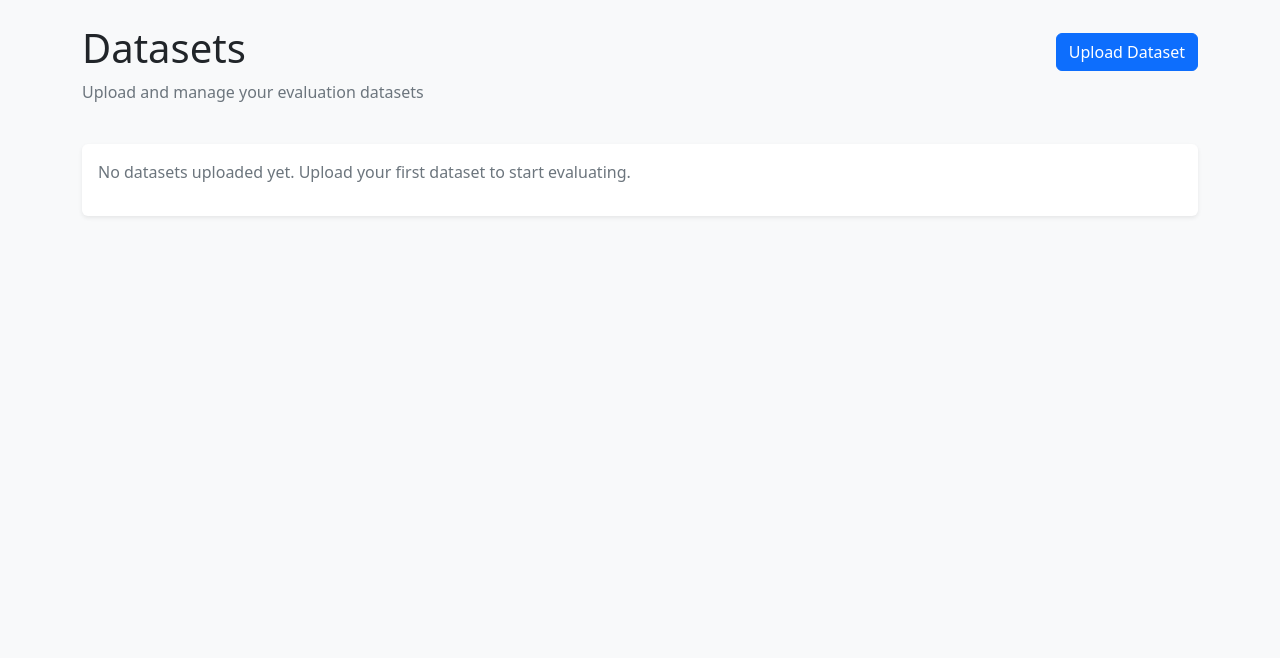
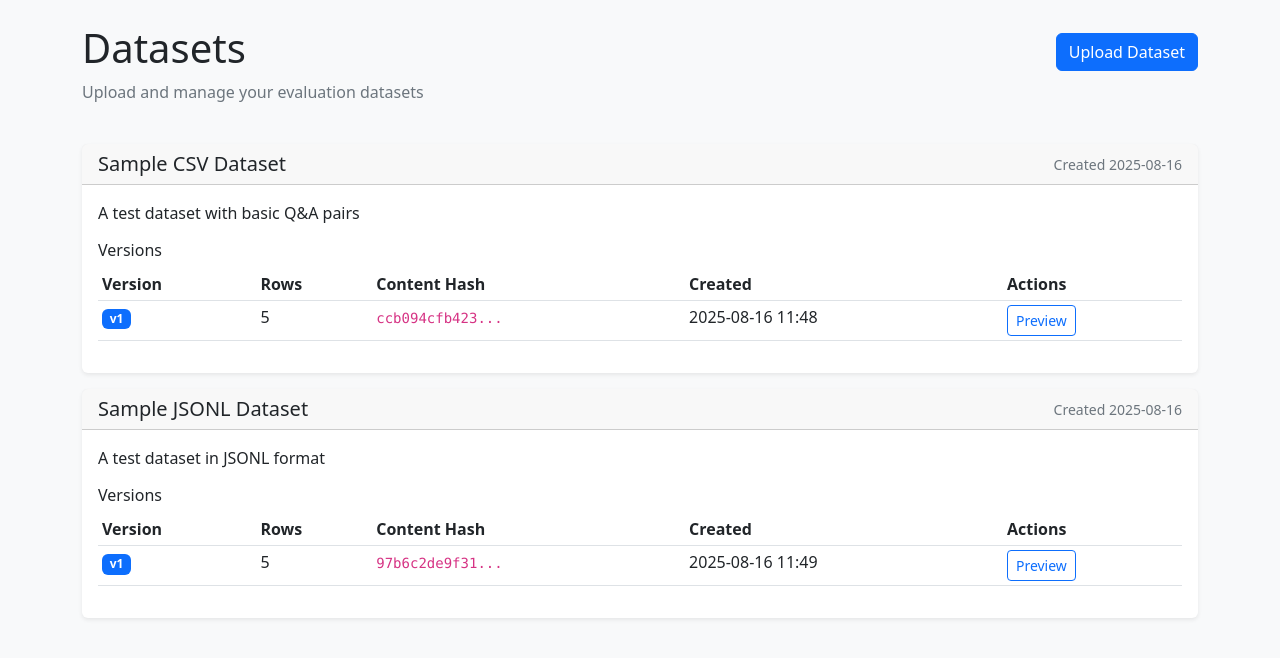
Before and after one commit to ravediamond/simple-eval, a FastAPI app: page /datasets in a window 1280 px wide. Shown: the part 56-714 px from the top of the page. Run offline with FastAPI, Linux system fonts and the light colour scheme; some libraries are stand-ins or nearby versions.

Commit message:
feat: added dataset

```diff
--- a/app/database.py
+++ b/app/database.py
@@ -27,4 +27,6 @@ def get_db():
 def init_db():
     """Initialize the database and create tables"""
     os.makedirs("data", exist_ok=True)
+    # Import models to ensure they're registered
+    from app.models import Dataset, DatasetVersion
     Base.metadata.create_all(bind=engine)
--- a/app/main.py
+++ b/app/main.py
@@ -1,11 +1,15 @@
 import os
-from fastapi import FastAPI, Request
+import json
+from fastapi import FastAPI, Request, Depends, UploadFile, File, Form, HTTPException
 from fastapi.templating import Jinja2Templates
 from fastapi.staticfiles import StaticFiles
-from fastapi.responses import HTMLResponse
+from fastapi.responses import HTMLResponse, JSONResponse, RedirectResponse
+from sqlalchemy.orm import Session
 from dotenv import load_dotenv
 
-from app.database import init_db
+from app.database import init_db, get_db
+from app.models import Dataset, DatasetVersion
+from app.dataset_utils import DatasetProcessor
 
 load_dotenv()
 
@@ -38,9 +42,117 @@ async def agents(request: Request):
     return templates.TemplateResponse("agents.html", {"request": request})
 
 @app.get("/datasets", response_class=HTMLResponse)
-async def datasets(request: Request):
+async def datasets(request: Request, db: Session = Depends(get_db)):
     """Datasets page"""
-    return templates.TemplateResponse("datasets.html", {"request": request})
+    datasets = db.query(Dataset).all()
+    return templates.TemplateResponse("datasets.html", {
+        "request": request,
+        "datasets": datasets
+    })
+
+@app.get("/datasets/upload", response_class=HTMLResponse)
+async def upload_dataset_form(request: Request):
+    """Upload dataset form"""
+    return templates.TemplateResponse("upload_dataset.html", {"request": request})
+
+@app.post("/datasets/upload")
+async def upload_dataset(
+    request: Request,
+    name: str = Form(...),
+    description: str = Form(""),
+    file: UploadFile = File(...),
+    db: Session = Depends(get_db)
+):
+    """Handle dataset upload"""
+    # Read file content
+    try:
+        content = await file.read()
+        content_str = content.decode('utf-8')
+    except Exception as e:
+        return templates.TemplateResponse("upload_dataset.html", {
+            "request": request,
+            "error": f"Error reading file: {str(e)}"
+        })
+
+    # Process file
+    rows, errors = DatasetProcessor.process_file(content_str, file.filename)
+
+    # Check for duplicate IDs
+    if rows:
+        duplicate_errors = DatasetProcessor.check_duplicate_ids(rows)
+        errors.extend(duplicate_errors)
+
+    # If there are errors, show preview with errors
+    if errors:
+        return templates.TemplateResponse("upload_dataset.html", {
+            "request": request,
+            "errors": errors,
+            "preview_rows": rows[:10] if rows else [],
+            "total_rows": len(rows),
+            "name": name,
+            "description": description
+        })
+
+    # Create dataset and version
+    try:
+        # Create dataset
+        dataset = Dataset(name=name, description=description)
+        db.add(dataset)
+        db.flush()  # Get the ID
+
+        # Save normalized data
+        file_path = DatasetProcessor.save_normalized_data(rows, dataset.id, 1)
+
+        # Create dataset version
+        content_hash = DatasetVersion.generate_content_hash(rows)
+        version = DatasetVersion(
+            dataset_id=dataset.id,
+            version_number=1,
+            notes="Initial version",
+            row_count=len(rows),
+            content_hash=content_hash,
+            file_path=file_path
+        )
+        db.add(version)
+        db.commit()
+
+        return RedirectResponse(url="/datasets", status_code=302)
+
+    except Exception as e:
+        db.rollback()
+        return templates.TemplateResponse("upload_dataset.html", {
+            "request": request,
+            "error": f"Error saving dataset: {str(e)}"
+        })
+
+@app.get("/datasets/{dataset_id}/versions/{version_id}/preview")
+async def preview_dataset(dataset_id: int, version_id: int, db: Session = Depends(get_db)):
+    """Get preview of dataset version"""
+    version = db.query(DatasetVersion).filter(
+        DatasetVersion.dataset_id == dataset_id,
+        DatasetVersion.id == version_id
+    ).first()
+
+    if not version:
+        raise HTTPException(status_code=404, detail="Dataset version not found")
+
+    # Read first 10 rows from file
+    try:
+        rows = []
+        with open(version.file_path, 'r', encoding='utf-8') as f:
+            for i, line in enumerate(f):
+                if i >= 10:
+                    break
+                rows.append(json.loads(line))
+
+        return JSONResponse({
+            "rows": rows,
+            "total_rows": version.row_count,
+            "content_hash": version.content_hash
+        })
+
+    except Exception as e:
+        raise HTTPException(status_code=500, detail=f"Error reading dataset: {str(e)}")
 
 @app.get("/runs", response_class=HTMLResponse)
 async def runs(request: Request):
--- a/templates/datasets.html
+++ b/templates/datasets.html
@@ -7,19 +7,157 @@
     <div class="col-12">
         <div class="d-flex justify-content-between align-items-center">
             <h1>Datasets</h1>
-            <button class="btn btn-primary">Upload Dataset</button>
+            <a href="/datasets/upload" class="btn btn-primary">Upload Dataset</a>
         </div>
         <p class="text-muted">Upload and manage your evaluation datasets</p>
     </div>
 </div>
 
+{% if datasets %}
+<div class="row mt-4">
+    <div class="col-12">
+        {% for dataset in datasets %}
+        <div class="card mb-3">
+            <div class="card-header d-flex justify-content-between align-items-center">
+                <h5 class="mb-0">{{ dataset.name }}</h5>
+                <small class="text-muted">Created {{ dataset.created_at.strftime('%Y-%m-%d') }}</small>
+            </div>
+            <div class="card-body">
+                {% if dataset.description %}
+                <p class="card-text">{{ dataset.description }}</p>
+                {% endif %}
+
+                {% if dataset.versions %}
+                <h6>Versions</h6>
+                <div class="table-responsive">
+                    <table class="table table-sm">
+                        <thead>
+                            <tr>
+                                <th>Version</th>
+                                <th>Rows</th>
+                                <th>Content Hash</th>
+                                <th>Created</th>
+                                <th>Actions</th>
+                            </tr>
+                        </thead>
+                        <tbody>
+                            {% for version in dataset.versions %}
+                            <tr>
+                                <td><span class="badge bg-primary">{{ version.display_name }}</span></td>
+                                <td>{{ version.row_count }}</td>
+                                <td><code>{{ version.content_hash[:12] }}...</code></td>
+                                <td>{{ version.created_at.strftime('%Y-%m-%d %H:%M') }}</td>
+                                <td>
+                                    <button class="btn btn-sm btn-outline-primary"
+                                            onclick="showPreview({{ dataset.id }}, {{ version.id }})">
+                                        Preview
+                                    </button>
+                                </td>
+                            </tr>
+                            {% endfor %}
+                        </tbody>
+                    </table>
+                </div>
+                {% else %}
+                <p class="text-muted">No versions yet</p>
+                {% endif %}
+            </div>
+        </div>
+        {% endfor %}
+    </div>
+</div>
+{% else %}
 <div class="row mt-4">
     <div class="col-12">
         <div class="card">
-            <div class="card-body">
-                <p class="text-muted">No datasets uploaded yet. Upload your first dataset to start evaluating.</p>
+            <div class="card-body text-center">
+                <h5>No datasets uploaded yet</h5>
+                <p class="text-muted">Upload your first dataset to start evaluating.</p>
+                <a href="/datasets/upload" class="btn btn-primary">Upload Dataset</a>
+            </div>
+        </div>
+    </div>
+</div>
+{% endif %}
+
+<!-- Preview Modal -->
+<div class="modal fade" id="previewModal" tabindex="-1">
+    <div class="modal-dialog modal-xl">
+        <div class="modal-content">
+            <div class="modal-header">
+                <h5 class="modal-title">Dataset Preview</h5>
+                <button type="button" class="btn-close" data-bs-dismiss="modal"></button>
+            </div>
+            <div class="modal-body">
+                <div id="previewContent">
+                    <div class="text-center">
+                        <div class="spinner-border" role="status">
+                            <span class="visually-hidden">Loading...</span>
+                        </div>
+                    </div>
+                </div>
             </div>
         </div>
     </div>
 </div>
 {% endblock %}
+
+{% block scripts %}
+<script>
+function showPreview(datasetId, versionId) {
+    const modal = new bootstrap.Modal(document.getElementById('previewModal'));
+    const content = document.getElementById('previewContent');
+
+    // Show loading spinner
+    content.innerHTML = `
+        <div class="text-center">
+            <div class="spinner-border" role="status">
+                <span class="visually-hidden">Loading...</span>
+            </div>
+        </div>
+    `;
+
+    modal.show();
+
+    // Fetch preview data
+    fetch(`/datasets/${datasetId}/versions/${versionId}/preview`)
+        .then(response => response.json())
+        .then(data => {
+            content.innerHTML = `
+                <div class="mb-3">
+                    <strong>Total Rows:</strong> ${data.total_rows} &nbsp;&nbsp;
+                    <strong>Content Hash:</strong> <code>${data.content_hash.substring(0, 16)}...</code>
+                </div>
+                <div class="table-responsive">
+                    <table class="table table-striped">
+                        <thead>
+                            <tr>
+                                <th>ID</th>
+                                <th>Question</th>
+                                <th>Reference</th>
+                            </tr>
+                        </thead>
+                        <tbody>
+                            ${data.rows.map(row => `
+                                <tr>
+                                    <td>${row.id}</td>
+                                    <td>${row.question.length > 200 ? row.question.substring(0, 200) + '...' : row.question}</td>
+                                    <td>${row.reference.length > 200 ? row.reference.substring(0, 200) + '...' : row.reference}</td>
+                                </tr>
+                            `).join('')}
+                        </tbody>
+                    </table>
+                </div>
+                ${data.rows.length < data.total_rows ? `<p class="text-muted">Showing first ${data.rows.length} of ${data.total_rows} rows</p>` : ''}
+            `;
+        })
+        .catch(error => {
+            content.innerHTML = `
+                <div class="alert alert-danger" role="alert">
+                    Error loading preview: ${error.message}
+                </div>
+            `;
+        });
+}
+</script>
+{% endblock %}
```
Also changed, not shown: app/dataset_utils.py (added, +160 -0 lines), app/models.py (added, +44 -0 lines), templates/upload_dataset.html (added, +142 -0 lines), data/simple_eval.db, 2 other files.
